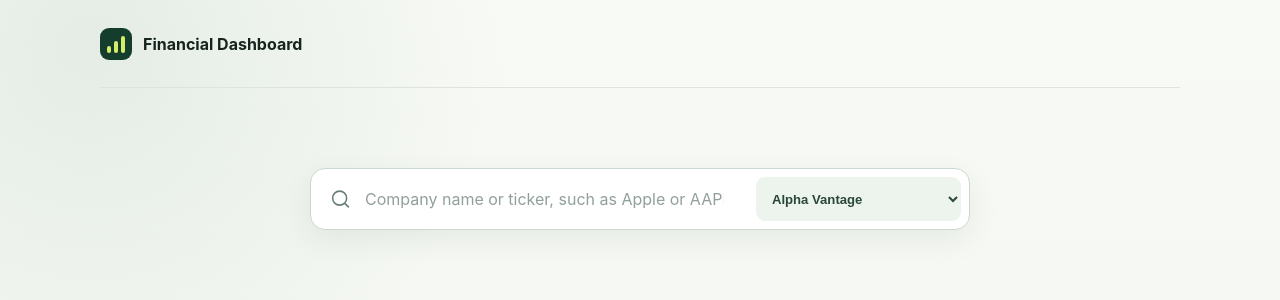
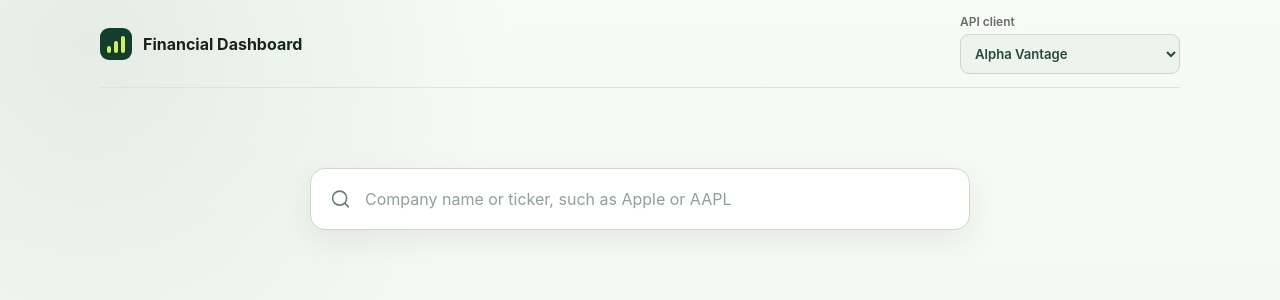
Before and after one commit to lancehamilton24/financial-dashboard, a React (Vite) app in the folder apps/web/: page / in a window 1280 px wide. Shown: the top 300 px of the page. Built offline with nearby package versions, Linux system fonts and the light colour scheme.

Commit message:
removed unused code

```diff
--- a/apps/web/src/App.tsx
+++ b/apps/web/src/App.tsx
@@ -1,13 +1,14 @@
-import { useRef, useState } from "react";
-import type { CompanyOverview, MarketDataProvider, SymbolSearchResult } from "@financial-dashboard/api-contracts/market-data";
+import { useEffect, useRef, useState } from "react";
+import type { CompanyOverview, SymbolSearchResult } from "@financial-dashboard/api-contracts/market-data";
 import { ApiError, fetchCompanyOverview, searchSymbols } from "./api/market-data";
+import { setSelectedProvider, useSelectedProvider } from "./api/selected-provider";
 import { CompanyOverviewCard } from "./components/CompanyOverviewCard";
 import { SearchBox } from "./components/SearchBox";
 import { StatusMessage } from "./components/StatusMessage";
 
 export function App() {
   const [query, setQuery] = useState("");
-  const [provider, setProvider] = useState<MarketDataProvider>("alpha-vantage");
+  const provider = useSelectedProvider();
   const [results, setResults] = useState<SymbolSearchResult[]>([]);
   const [activeIndex, setActiveIndex] = useState(-1);
   const [searchError, setSearchError] = useState<string | null>(null);
@@ -32,11 +33,12 @@ export function App() {
     setIsSearching(true); setSearchError(null); setSearched(false);
 
     try {
-      const matches = await searchSymbols(keywords, provider, controller.signal);
+      const matches = await searchSymbols(keywords, controller.signal);
+      if (controller.signal.aborted) return;
       setResults(matches);
       setActiveIndex(matches.length ? 0 : -1);
     } catch (error) {
-      if (error instanceof DOMException && error.name === "AbortError") return;
+      if (controller.signal.aborted) return;
       if (error instanceof ApiError && error.status === 404) {
         setResults([]);
       } else {
@@ -52,14 +54,14 @@ export function App() {
     setSearchError(null); setSearched(false);
   }
 
-  function handleProviderChange(value: MarketDataProvider) {
+  useEffect(() => {
     searchRequest.current?.abort();
     overviewRequest.current?.abort();
-    setProvider(value); setResults([]); setActiveIndex(-1);
+    setResults([]); setActiveIndex(-1);
     setSearchError(null); setSearched(false); setIsSearching(false);
     setSelectedCompany(null); setOverview(null); setOverviewError(null);
     setIsLoadingOverview(false);
-  }
+  }, [provider]);
 
   async function handleSelect(company: SymbolSearchResult) {
     overviewRequest.current?.abort();
@@ -68,9 +70,10 @@ export function App() {
     setSelectedCompany(company); setQuery(""); setResults([]); setSearchError(null); setSearched(false);
     setOverviewError(null); setIsLoadingOverview(true);
     try {
-      setOverview(await fetchCompanyOverview(company.symbol, provider, controller.signal));
+      const nextOverview = await fetchCompanyOverview(company.symbol, controller.signal);
+      if (!controller.signal.aborted) setOverview(nextOverview);
     } catch (error) {
-      if (error instanceof DOMException && error.name === "AbortError") return;
+      if (controller.signal.aborted) return;
       setOverviewError(error instanceof ApiError && error.status === 404 ? `No overview is available for ${company.symbol}.` : "We couldn't load this company. Please try again.");
     } finally {
       if (!controller.signal.aborted) setIsLoadingOverview(false);
@@ -78,9 +81,21 @@ export function App() {
   }
 
   return <main><div className="page-shell">
-    <header className="site-header"><a className="brand" href="/" aria-label="Financial Dashboard home"><span className="brand-mark" aria-hidden="true"><span /><span /><span /></span>Financial Dashboard</a></header>
+    <header className="site-header"><a className="brand" href="/" aria-label="Financial Dashboard home"><span className="brand-mark" aria-hidden="true"><span /><span /><span /></span>Financial Dashboard</a>
+      <div className="client-selector">
+        <label htmlFor="market-data-provider">API client</label>
+        <select id="market-data-provider" value={provider} onChange={(event) => {
+          searchRequest.current?.abort();
+          overviewRequest.current?.abort();
+          setSelectedProvider(event.target.value as typeof provider);
+        }}>
+          <option value="alpha-vantage">Alpha Vantage</option>
+          <option value="financial-modeling-prep">Financial Modeling Prep</option>
+        </select>
+      </div>
+    </header>
     <section className="hero" aria-labelledby="page-title">
-      <SearchBox activeIndex={activeIndex} error={searchError} isLoading={isSearching} onActiveIndexChange={setActiveIndex} onProviderChange={handleProviderChange} onQueryChange={handleQueryChange} onSearch={handleSearch} onSelect={handleSelect} provider={provider} query={query} results={results} searched={searched} />
+      <SearchBox activeIndex={activeIndex} error={searchError} isLoading={isSearching} onActiveIndexChange={setActiveIndex} onQueryChange={handleQueryChange} onSearch={handleSearch} onSelect={handleSelect} query={query} results={results} searched={searched} />
     </section>
     <section className="overview-region" aria-live="polite">
       {isLoadingOverview && <div className="overview-loading"><span className="spinner" /> Loading {selectedCompany?.symbol}…</div>}
--- /dev/null
+++ b/apps/web/src/api/selected-provider.ts
@@ -0,0 +1,36 @@
+import { useSyncExternalStore } from "react";
+import type { MarketDataProvider } from "@financial-dashboard/api-contracts/market-data";
+
+const storageKey = "financial-dashboard.market-data-provider";
+const listeners = new Set<() => void>();
+let provider: MarketDataProvider = "alpha-vantage";
+
+try {
+  const saved = localStorage.getItem(storageKey);
+  if (saved === "alpha-vantage" || saved === "financial-modeling-prep") provider = saved;
+} catch {
+  // The selection still works when browser storage is unavailable.
+}
+
+export function getSelectedProvider(): MarketDataProvider {
+  return provider;
+}
+
+export function setSelectedProvider(value: MarketDataProvider) {
+  provider = value;
+  try {
+    localStorage.setItem(storageKey, value);
+  } catch {
+    // Keep the in-memory selection when browser storage is unavailable.
+  }
+  listeners.forEach((listener) => listener());
+}
+
+function subscribe(listener: () => void) {
+  listeners.add(listener);
+  return () => { listeners.delete(listener); };
+}
+
+export function useSelectedProvider() {
+  return useSyncExternalStore(subscribe, getSelectedProvider);
+}
--- a/apps/web/src/components/SearchBox.tsx
+++ b/apps/web/src/components/SearchBox.tsx
@@ -1,12 +1,11 @@
 import type { KeyboardEvent } from "react";
 import type { SymbolSearchResult } from "@financial-dashboard/api-contracts/market-data";
-import type { MarketDataProvider } from "@financial-dashboard/api-contracts/market-data";
 import { SearchResults } from "./SearchResults";
 import { StatusMessage } from "./StatusMessage";
 
-type Props = { activeIndex: number; error: string | null; isLoading: boolean; provider: MarketDataProvider; query: string; results: SymbolSearchResult[]; searched: boolean; onActiveIndexChange: (index: number) => void; onProviderChange: (provider: MarketDataProvider) => void; onQueryChange: (query: string) => void; onSearch: () => void; onSelect: (result: SymbolSearchResult) => void };
+type Props = { activeIndex: number; error: string | null; isLoading: boolean; query: string; results: SymbolSearchResult[]; searched: boolean; onActiveIndexChange: (index: number) => void; onQueryChange: (query: string) => void; onSearch: () => void; onSelect: (result: SymbolSearchResult) => void };
 
-export function SearchBox({ activeIndex, error, isLoading, provider, query, results, searched, onActiveIndexChange, onProviderChange, onQueryChange, onSearch, onSelect }: Props) {
+export function SearchBox({ activeIndex, error, isLoading, query, results, searched, onActiveIndexChange, onQueryChange, onSearch, onSelect }: Props) {
   const isOpen = query.trim().length > 0;
   function handleKeyDown(event: KeyboardEvent<HTMLInputElement>) {
     if (event.key === "Enter") {
@@ -22,11 +21,6 @@ export function SearchBox({ activeIndex, error, isLoading, provider, query, resu
     <div className="search-input-wrap"><svg aria-hidden="true" viewBox="0 0 24 24"><path d="m21 21-4.35-4.35m2.35-5.65a8 8 0 1 1-16 0 8 8 0 0 1 16 0Z" /></svg>
       <input aria-activedescendant={activeIndex >= 0 ? `symbol-result-${activeIndex}` : undefined} aria-autocomplete="list" aria-controls="symbol-results" aria-expanded={isOpen && results.length > 0} autoComplete="off" id="company-search" onChange={(event) => onQueryChange(event.target.value)} onKeyDown={handleKeyDown} placeholder="Company name or ticker, such as Apple or AAPL" role="combobox" type="search" value={query} />
       {isLoading && <span className="spinner" aria-label="Searching" />}
-      <label className="sr-only" htmlFor="market-data-provider">Market data provider</label>
-      <select id="market-data-provider" value={provider} onChange={(event) => onProviderChange(event.target.value as MarketDataProvider)} disabled={isLoading}>
-        <option value="alpha-vantage">Alpha Vantage</option>
-        <option value="financial-modeling-prep">Financial Modeling Prep</option>
-      </select>
     </div>
     {isOpen && results.length > 0 && <SearchResults activeIndex={activeIndex} onActiveIndexChange={onActiveIndexChange} onSelect={onSelect} results={results} />}
     {isOpen && error && <StatusMessage tone="error">{error}</StatusMessage>}
--- a/apps/web/src/styles.css
+++ b/apps/web/src/styles.css
@@ -1,11 +1,11 @@
 :root { color: #16211d; background: #f3f6f1; font-family: Inter, "Segoe UI", sans-serif; font-synthesis: none; text-rendering: optimizeLegibility; }
 * { box-sizing: border-box; }
 body { margin: 0; min-width: 320px; min-height: 100vh; }
-button, input { font: inherit; }
+button, input, select { font: inherit; }
 .sr-only { position: absolute; width: 1px; height: 1px; padding: 0; margin: -1px; overflow: hidden; clip: rect(0,0,0,0); white-space: nowrap; border: 0; }
 main { min-height: 100vh; background: radial-gradient(circle at 7% 5%, rgba(111,156,129,.14), transparent 26rem), linear-gradient(180deg,#f8faf6 0%,#f1f5ef 100%); }
 .page-shell { width: min(1080px, calc(100% - 40px)); margin: 0 auto; }
-.site-header { display: flex; align-items: center; height: 88px; border-bottom: 1px solid #dce4dc; }
+.site-header { display: flex; align-items: center; justify-content: space-between; gap: 20px; min-height: 88px; border-bottom: 1px solid #dce4dc; }
 .brand { color: #17241e; display: inline-flex; align-items: center; gap: 11px; font-weight: 750; text-decoration: none; }
 .brand-mark { width: 32px; height: 32px; display: flex; align-items: end; justify-content: center; gap: 3px; padding: 7px; border-radius: 9px; background: #153d2d; }
 .brand-mark span { width: 4px; border-radius: 3px; background: #d4ed68; }
@@ -19,14 +19,14 @@ h1 { max-width: 720px; margin: 0 auto; color: #13241c; font-size: clamp(2.35rem,
 .search>label { display: block; margin: 0 0 9px 4px; color: #344a40; font-size: .85rem; font-weight: 600; }
 .search-input-wrap { position: relative; }
 .search-input-wrap svg { position: absolute; top: 50%; left: 20px; width: 21px; height: 21px; transform: translateY(-50%); fill: none; stroke: #678074; stroke-linecap: round; stroke-width: 1.8; }
-.search-input-wrap input { width: 100%; height: 62px; padding: 0 230px 0 54px; color: #14231c; background: #fff; border: 1px solid #cbd8ce; border-radius: 15px; box-shadow: 0 10px 30px rgba(37,64,51,.08); outline: none; transition: border-color 150ms,box-shadow 150ms; }
+.search-input-wrap input { width: 100%; height: 62px; padding: 0 54px; color: #14231c; background: #fff; border: 1px solid #cbd8ce; border-radius: 15px; box-shadow: 0 10px 30px rgba(37,64,51,.08); outline: none; transition: border-color 150ms,box-shadow 150ms; }
 .search-input-wrap input:focus { border-color: #4e8064; box-shadow: 0 0 0 4px rgba(78,128,100,.12),0 12px 32px rgba(37,64,51,.1); }
 .search-input-wrap input::placeholder { color: #91a098; }
-.search-input-wrap select { position: absolute; top: 9px; right: 9px; width: 205px; height: 44px; padding: 0 30px 0 12px; color: #29483a; background: #edf3ed; border: 0; border-radius: 9px; font-size: .82rem; font-weight: 600; outline: none; cursor: pointer; }
-.search-input-wrap select:focus { box-shadow: 0 0 0 2px #4e8064; }
-.search-input-wrap select:disabled { cursor: wait; opacity: .65; }
+
+
+
 .spinner { display: inline-block; width: 19px; height: 19px; border: 2px solid #c6d5cb; border-top-color: #397052; border-radius: 50%; animation: spin 700ms linear infinite; }
-.search-input-wrap .spinner { position: absolute; z-index: 1; top: 22px; right: 224px; }
+.search-input-wrap .spinner { position: absolute; z-index: 1; top: 22px; right: 20px; }
 @keyframes spin { to { transform: rotate(360deg); } }
 .search-results { position: absolute; top: calc(100% + 8px); width: 100%; max-height: 350px; overflow-y: auto; margin: 0; padding: 7px; list-style: none; background: #fff; border: 1px solid #d5dfd7; border-radius: 14px; box-shadow: 0 20px 50px rgba(27,52,39,.16); }
 .search-result__button { display: flex; width: 100%; align-items: center; justify-content: space-between; gap: 20px; padding: 13px 14px; color: #263b31; text-align: left; background: transparent; border: 0; border-radius: 9px; cursor: pointer; }
@@ -48,5 +48,9 @@ h1 { max-width: 720px; margin: 0 auto; color: #13241c; font-size: clamp(2.35rem,
 .classification { display: flex; flex-wrap: wrap; gap: 8px; margin: 28px 0; }.classification span { padding: 7px 11px; color: #50645a; background: #f0f4ef; border: 1px solid #e0e7e0; border-radius: 99px; font-size: .82rem; }
 .metrics { display: grid; grid-template-columns: repeat(3,1fr); gap: 12px; margin: 0 0 36px; }.metric { padding: 19px; background: #f5f7f3; border-radius: 12px; }.metric dt { margin-bottom: 9px; color: #73827a; font-size: .78rem; font-weight: 600; text-transform: uppercase; }.metric dd { margin: 0; color: #193b2a; font-size: 1.35rem; font-weight: 700; }
 .description { padding-top: 30px; border-top: 1px solid #e1e7e1; }.description h3 { margin: 0 0 12px; font-size: 1rem; }.description p { margin: 0; color: #5b6c63; line-height: 1.75; }
-@media (max-width:640px) { .page-shell { width: min(100% - 24px,1080px); }.site-header { height: 70px; }.hero { padding: 55px 0 32px; }.hero-copy { font-size: .98rem; }.search-input-wrap input { height: 58px; padding: 0 48px; font-size: .9rem; }.search-input-wrap svg { left: 17px; }.search-input-wrap select { position: static; width: 100%; height: 44px; margin-top: 9px; border: 1px solid #cbd8ce; }.search-input-wrap .spinner { right: 18px; top: 20px; }.search-result__meta { display: none; }.overview-region { padding-bottom: 40px; }.overview-header { gap: 15px; }.metrics { grid-template-columns: 1fr; } }
+@media (max-width:640px) { .page-shell { width: min(100% - 24px,1080px); }.site-header { flex-wrap: wrap; padding: 16px 0; gap: 16px; }.hero { padding: 55px 0 32px; }.hero-copy { font-size: .98rem; }.search-input-wrap input { height: 58px; padding: 0 48px; font-size: .9rem; }.search-input-wrap svg { left: 17px; }.search-input-wrap .spinner { right: 18px; top: 20px; }.search-result__meta { display: none; }.overview-region { padding-bottom: 40px; }.overview-header { gap: 15px; }.metrics { grid-template-columns: 1fr; } }
 @media (prefers-reduced-motion:reduce) { *,*::before,*::after { animation-duration: .01ms!important; animation-iteration-count: 1!important; } }
+.client-selector { display: grid; gap: 5px; margin-left: auto; }
+.client-selector label { color: #63716a; font-size: .75rem; font-weight: 600; }
+.client-selector select { width: 220px; max-width: 100%; height: 40px; padding: 0 10px; color: #29483a; background: #edf3ed; border: 1px solid #cbd8ce; border-radius: 9px; font-size: .82rem; font-weight: 600; cursor: pointer; }
+.client-selector select:focus-visible { outline: 2px solid #4e8064; outline-offset: 2px; }
```
Also changed, not shown: apps/web/src/api/market-data.ts (+11 -7 lines).
